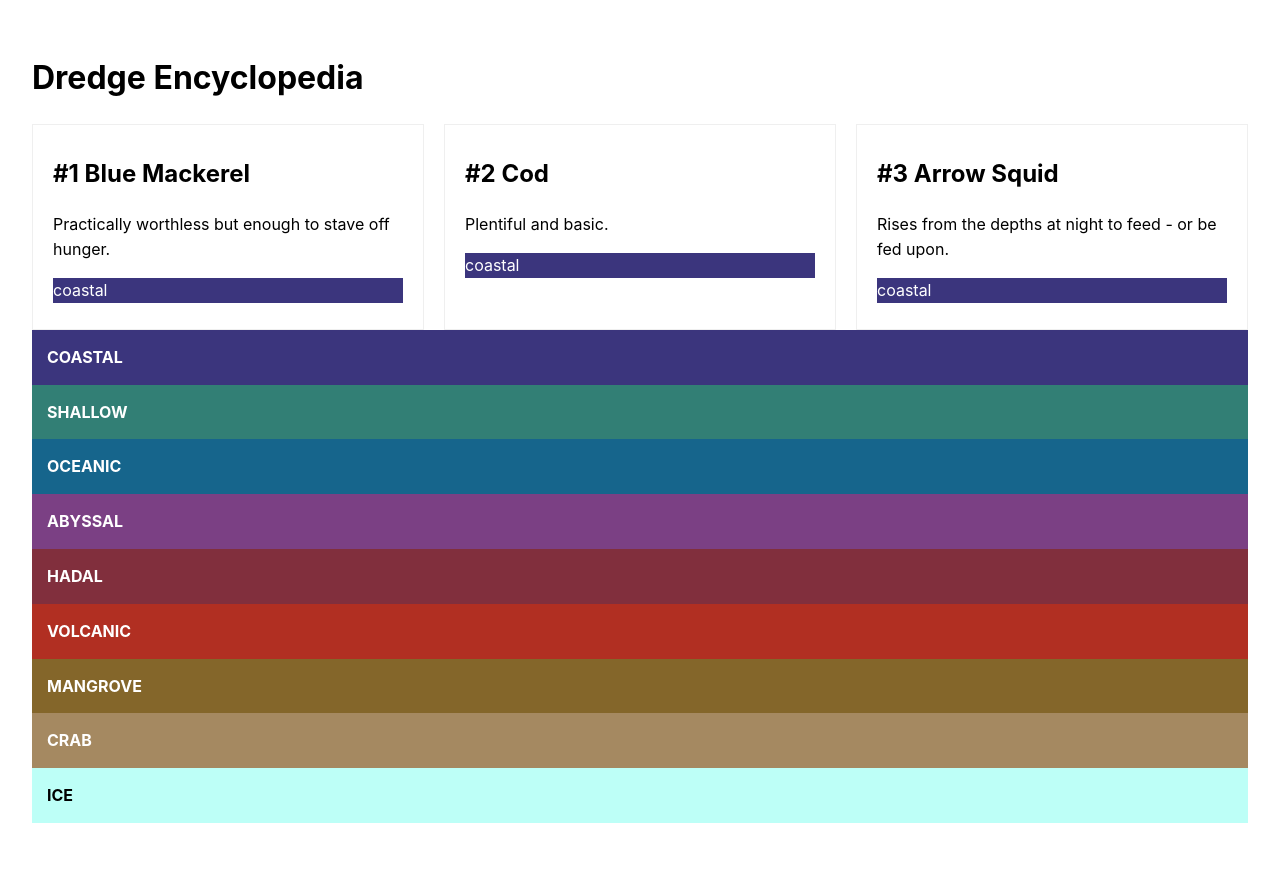
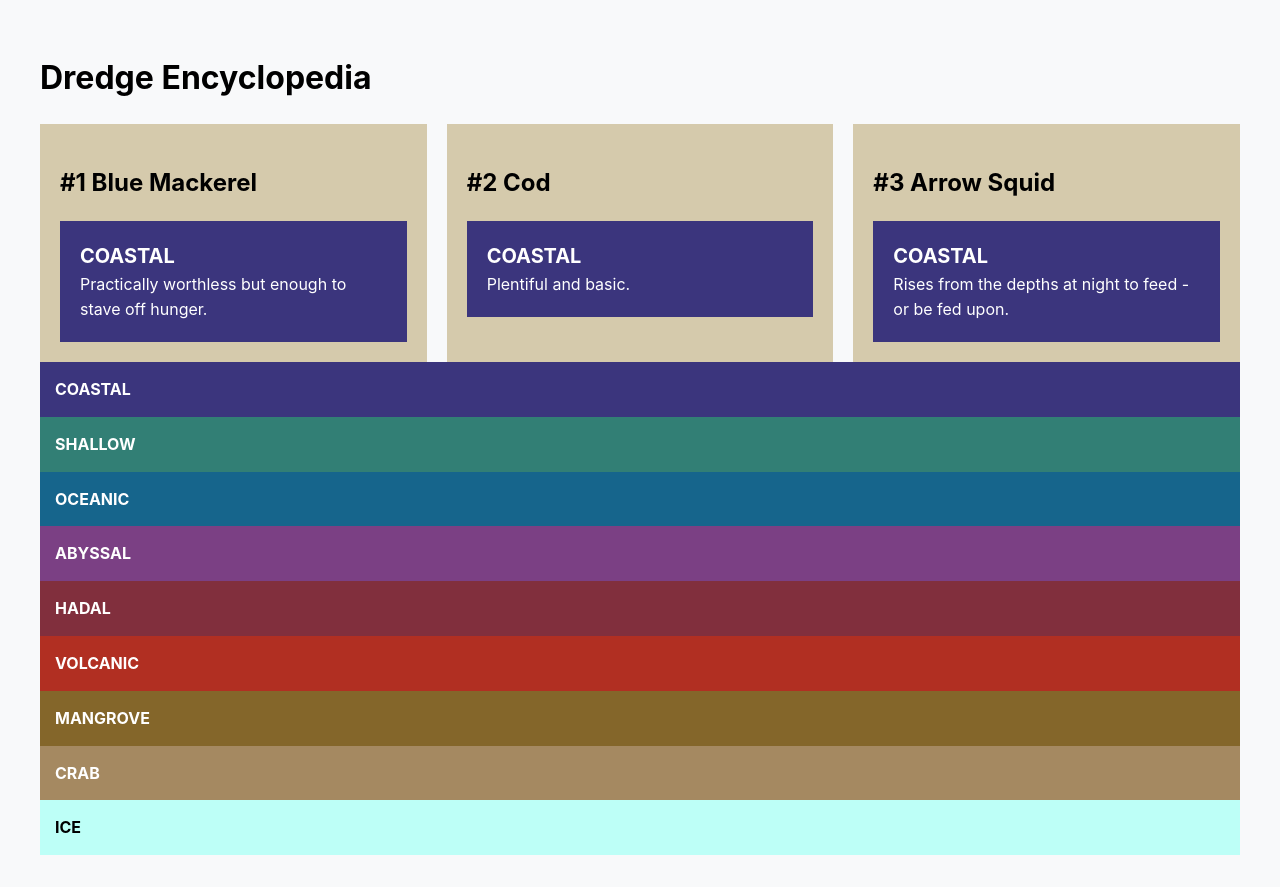
Before and after one commit to steroyle/dredge, a React (Vite) app: page / in a window 1280 px wide. Before the commit the page ends 855 px from the top, so only its background shows below. Built offline with nearby package versions, Linux system fonts and the light colour scheme.

Commit message:
Setup css modules

```diff
--- a/src/App.css
+++ b/src/App.css
@@ -1,7 +1,10 @@
 #root {
-  max-width: 1280px;
-  margin: 0 auto;
+  background: #f8f9fa;
   padding: 2rem;
+}
+.container {
+  max-width: 1200px;
+  margin: auto;
 }
 
 .fish-grid {
--- a/src/App.tsx
+++ b/src/App.tsx
@@ -1,3 +1,4 @@
+import {Box} from '@mantine/core';
 import './App.css';
 import FishCard from './components/Fish/FishCard';
 import FishGrid from './components/Fish/FishGrid';
@@ -6,7 +7,7 @@
 
 function App() {
   return (
-    <>
+    <Box className="container">
       <h1>Dredge Encyclopedia</h1>
 
       <FishGrid>
@@ -16,7 +17,7 @@
       </FishGrid>
 
       <WaterTypeList />
-    </>
+    </Box>
   );
 }
 
--- /dev/null
+++ b/src/components/Fish/FishCard.module.css
@@ -0,0 +1,4 @@
+.card {
+  background: #d5caac;
+  padding: 20px;
+}
--- a/src/components/Fish/FishCard.tsx
+++ b/src/components/Fish/FishCard.tsx
@@ -1,5 +1,7 @@
+import {Box, Text} from '@mantine/core';
 import {Fish} from '../../data';
 import useWaterType from '../../hooks/useWaterType';
+import styles from './FishCard.module.css';
 
 interface FishCardProps {
   fish: Fish;
@@ -10,12 +12,15 @@
   const waterTypeInfo = getWaterTypeInfo(fish.waterType);
 
   return (
-    <div className="fish-card">
+    <Box className={styles.card}>
       <h2>{`#${fish.id} ${fish.name}`}</h2>
-      <p>{fish.description}</p>
-      <p style={{background: waterTypeInfo?.bgColor, color: waterTypeInfo?.color}}>
-        {fish.waterType}
-      </p>
-    </div>
+
+      <Box bg={waterTypeInfo?.bgColor} c={waterTypeInfo?.color} p={20}>
+        <Text tt="uppercase" fw="bold" fz={20}>
+          {fish.waterType}
+        </Text>
+        <Text>{fish.description}</Text>
+      </Box>
+    </Box>
   );
 }
--- /dev/null
+++ b/styles.d.ts
@@ -0,0 +1,5 @@
+// styles.d.ts
+declare module '*.module.css' {
+  const classes: {[key: string]: string};
+  export default classes;
+}
```
